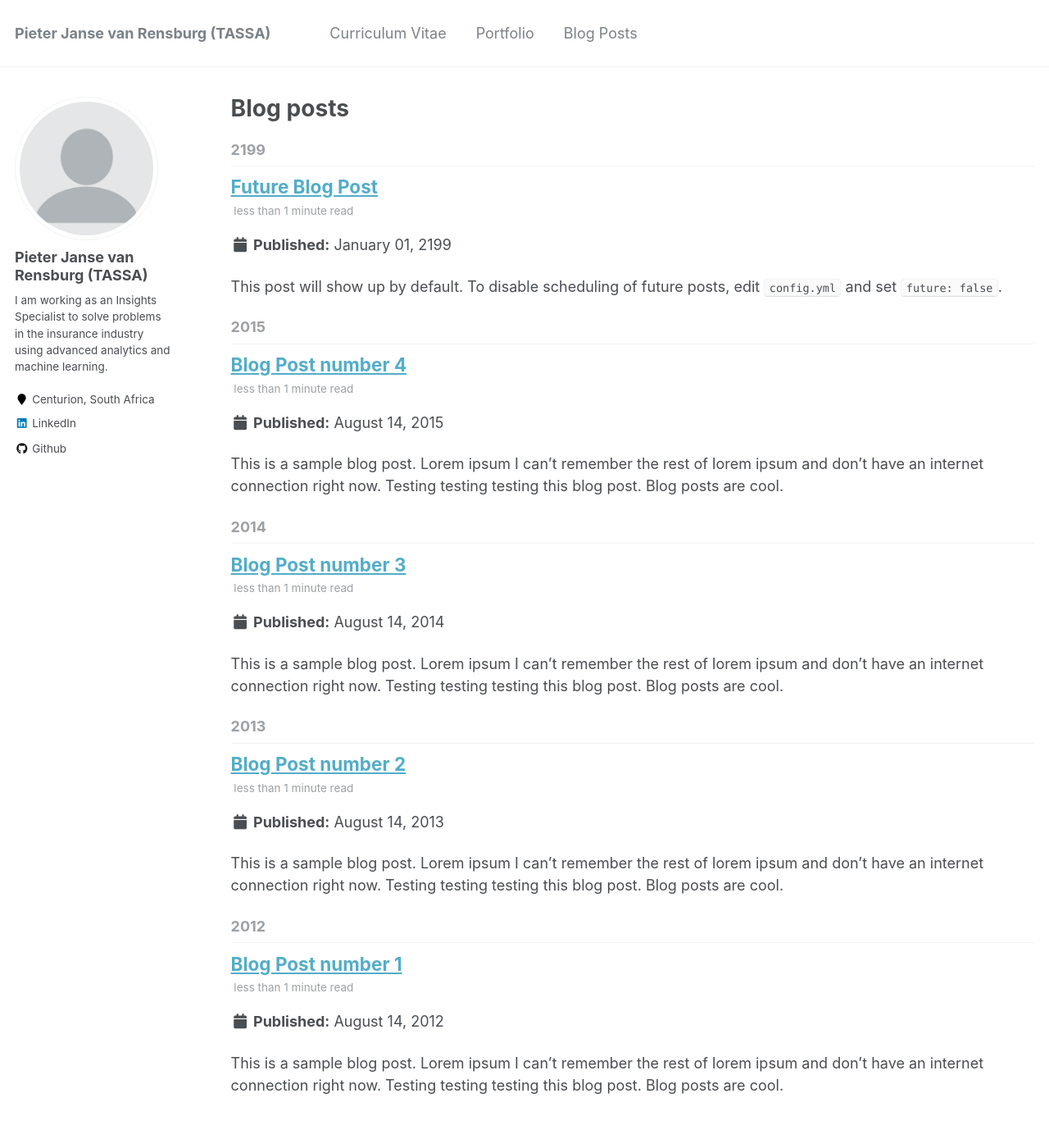
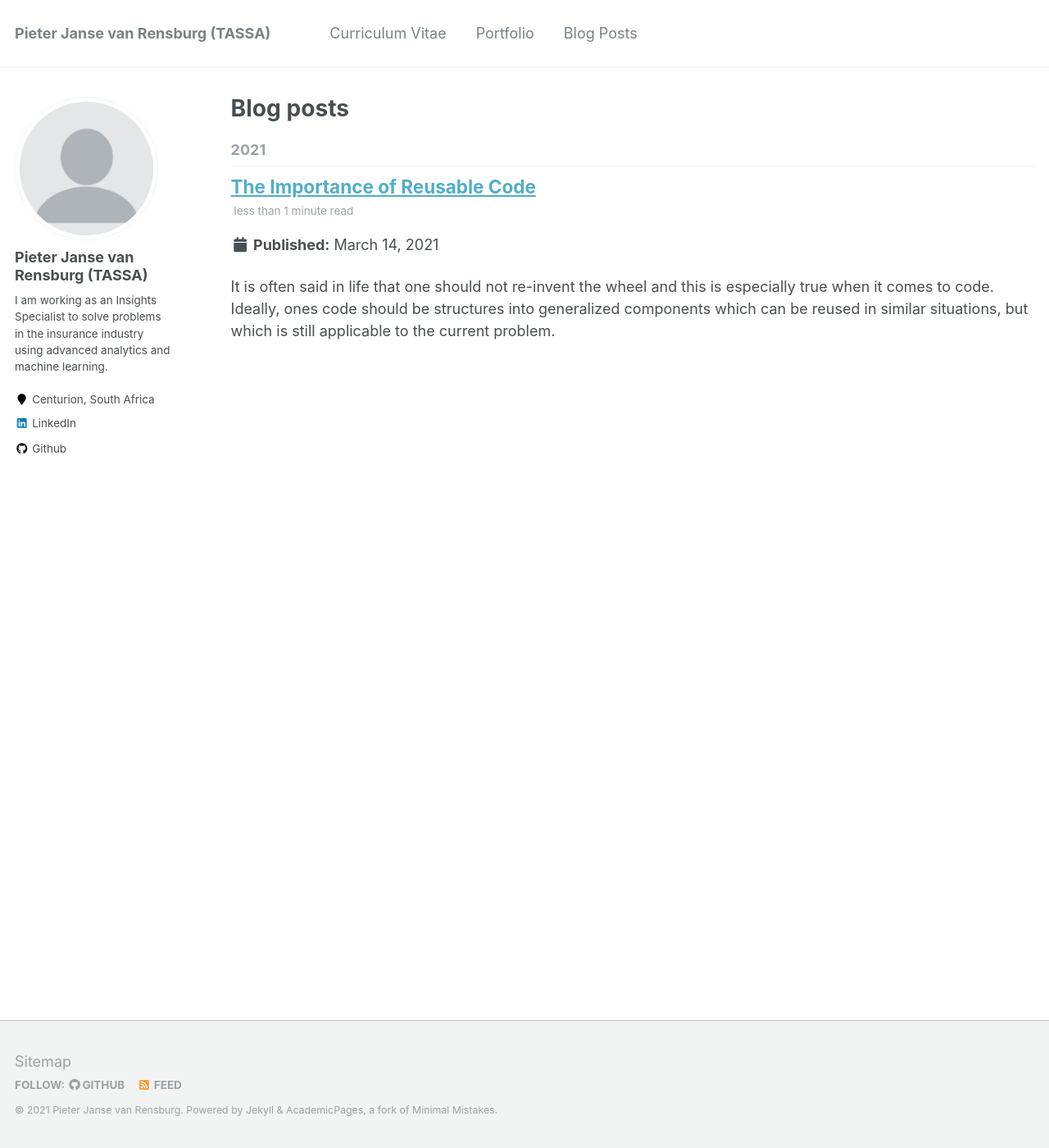
Before and after one commit to Pieter07/my-website, a Jekyll site: the page built from _pages/year-archive.html, in a window 1280 px wide and 1400 px high. Shown: the whole window at 82% size. Built offline with Jekyll 4.4.1, drawn with Linux system fonts in a browser that asks for light colours.

```diff
--- a/_posts/2012-08-14-blog-post-1.md
+++ /dev/null
@@ -1,20 +0,0 @@
----
-title: 'Blog Post number 1'
-date: 2012-08-14
-permalink: /posts/2012/08/blog-post-1/
-tags:
-  - cool posts
-  - category1
-  - category2
----
-
-This is a sample blog post. Lorem ipsum I can't remember the rest of lorem ipsum and don't have an internet connection right now. Testing testing testing this blog post. Blog posts are cool.
-
-Headings are cool
-======
-
-You can have many headings
-======
-
-Aren't headings cool?
-------
--- a/_posts/2013-08-14-blog-post-2.md
+++ /dev/null
@@ -1,20 +0,0 @@
----
-title: 'Blog Post number 2'
-date: 2013-08-14
-permalink: /posts/2013/08/blog-post-2/
-tags:
-  - cool posts
-  - category1
-  - category2
----
-
-This is a sample blog post. Lorem ipsum I can't remember the rest of lorem ipsum and don't have an internet connection right now. Testing testing testing this blog post. Blog posts are cool.
-
-Headings are cool
-======
-
-You can have many headings
-======
-
-Aren't headings cool?
-------
--- a/_posts/2014-08-14-blog-post-3.md
+++ /dev/null
@@ -1,20 +0,0 @@
----
-title: 'Blog Post number 3'
-date: 2014-08-14
-permalink: /posts/2014/08/blog-post-3/
-tags:
-  - cool posts
-  - category1
-  - category2
----
-
-This is a sample blog post. Lorem ipsum I can't remember the rest of lorem ipsum and don't have an internet connection right now. Testing testing testing this blog post. Blog posts are cool.
-
-Headings are cool
-======
-
-You can have many headings
-======
-
-Aren't headings cool?
-------
--- /dev/null
+++ b/_posts/2021-03-14-the-importance-of-reusable-code.md
@@ -0,0 +1,13 @@
+---
+title: 'The Importance of Reusable Code'
+date: 2021-03-14
+permalink: /posts/2021/03/the-importance-of-reusable-code/
+tags:
+  - software engineering
+  - reusability
+  - patterns
+---
+
+It is often said in life that one should not re-invent the wheel and this is especially true when it comes to code. Ideally, ones code should be structures into generalized components which can be reused in similar situations, but which is still applicable to the current problem.
+
+This process often requires one to be able to generalize and to extract the generalizable problem from one's specific context.
--- a/_posts/2199-01-01-future-post.md
+++ /dev/null
@@ -1,11 +0,0 @@
----
-title: 'Future Blog Post'
-date: 2199-01-01
-permalink: /posts/2012/08/blog-post-4/
-tags:
-  - cool posts
-  - category1
-  - category2
----
-
-This post will show up by default. To disable scheduling of future posts, edit `config.yml` and set `future: false`.
```
Also changed, not shown: _pages/about.md (+1 -1 lines), _pages/cv.html (+6 -6 lines), _posts/2015-08-14-blog-post-4.md (deleted, +0 -20 lines).
